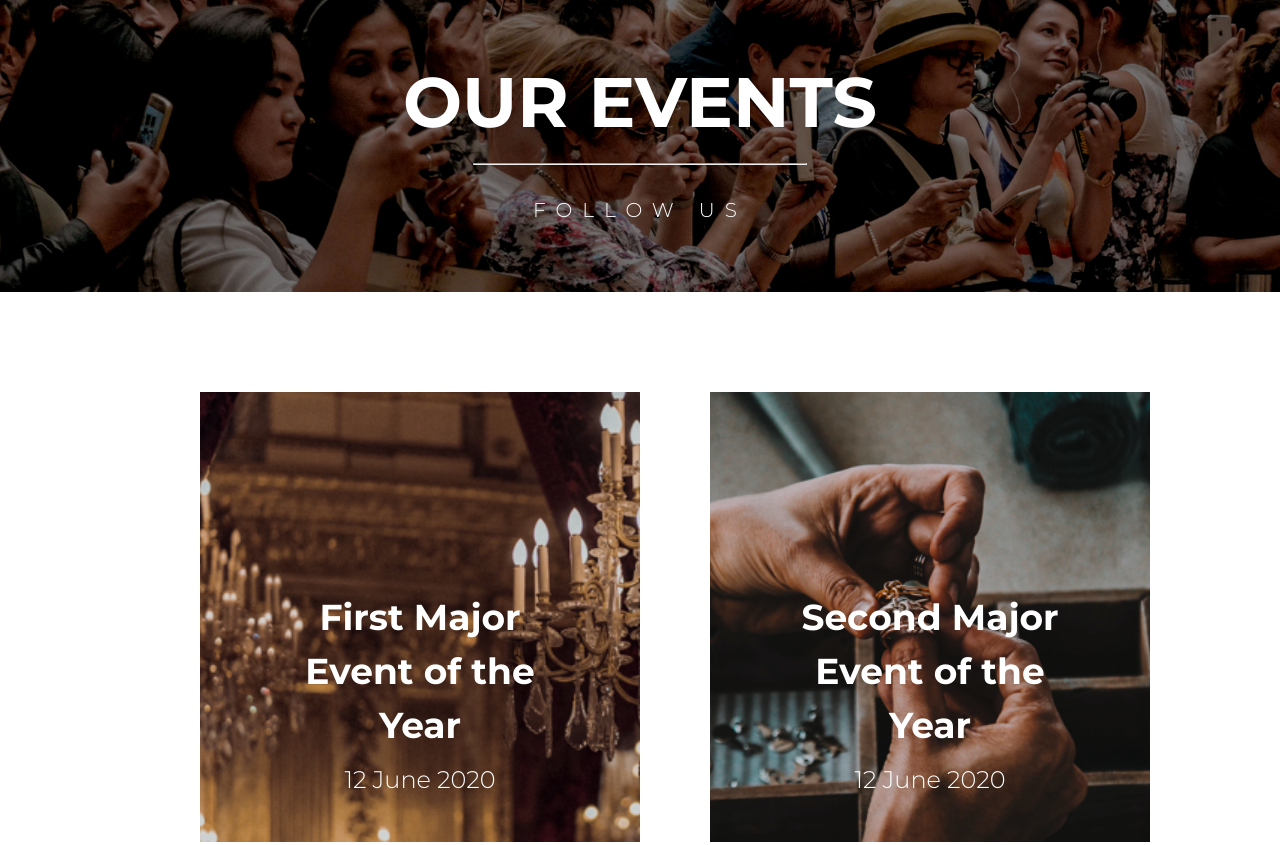
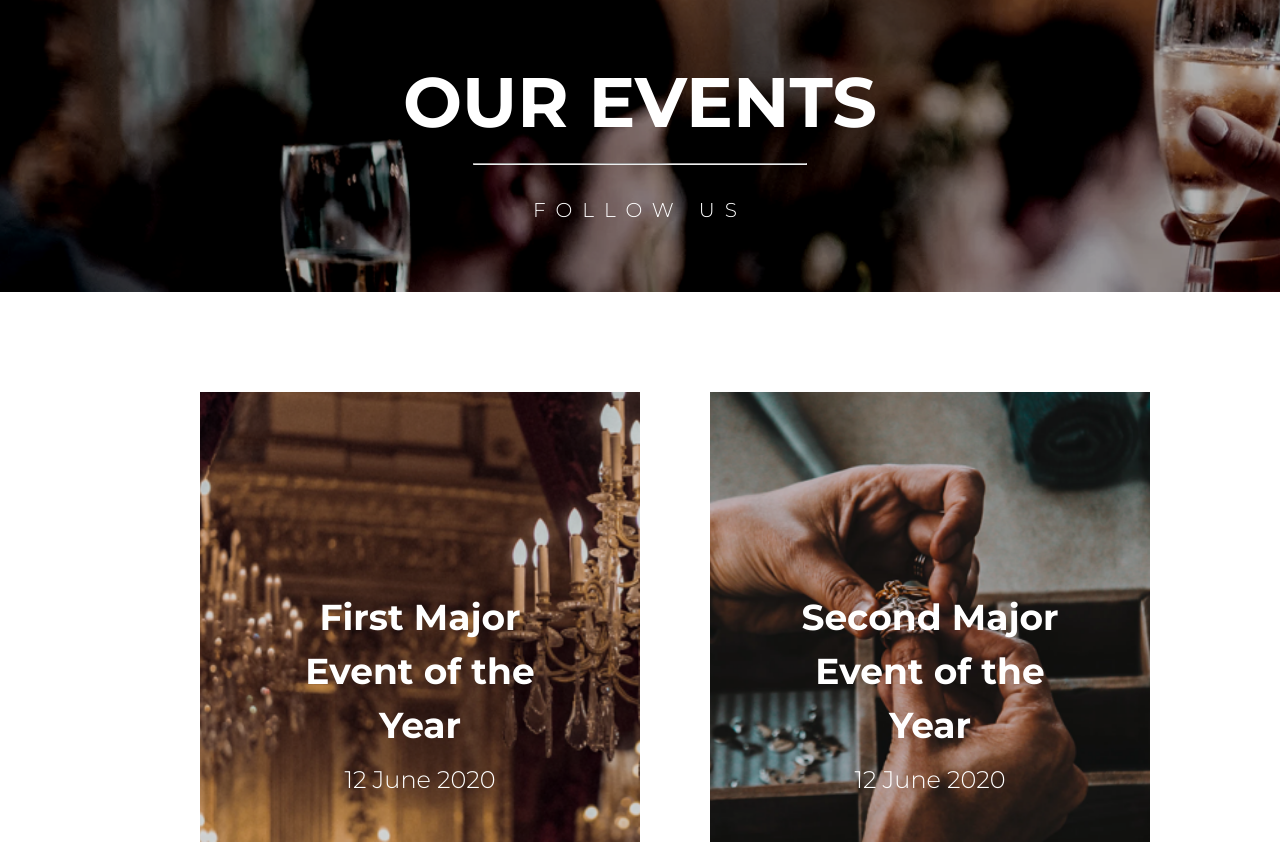
Before and after one commit to ZeldOcarina/giansante-events, a website built with webpack: page src/index.html in a window 1280 px wide. Shown: the top 845 px of the page. Built offline with nearby package versions, Linux system fonts and the light colour scheme.

Commit message:
Fix header

```diff
--- a/src/styles/components/_header.scss
+++ b/src/styles/components/_header.scss
@@ -1,5 +1,5 @@
 .header {
-  background-image: url("../assets/header.jpg");
+  background-image: url("../assets/header.png");
   background-size: cover;
   color: $white;
   text-transform: uppercase;
```
Also changed, not shown: src/assets/header.jpg (deleted), src/assets/header.png (added).
